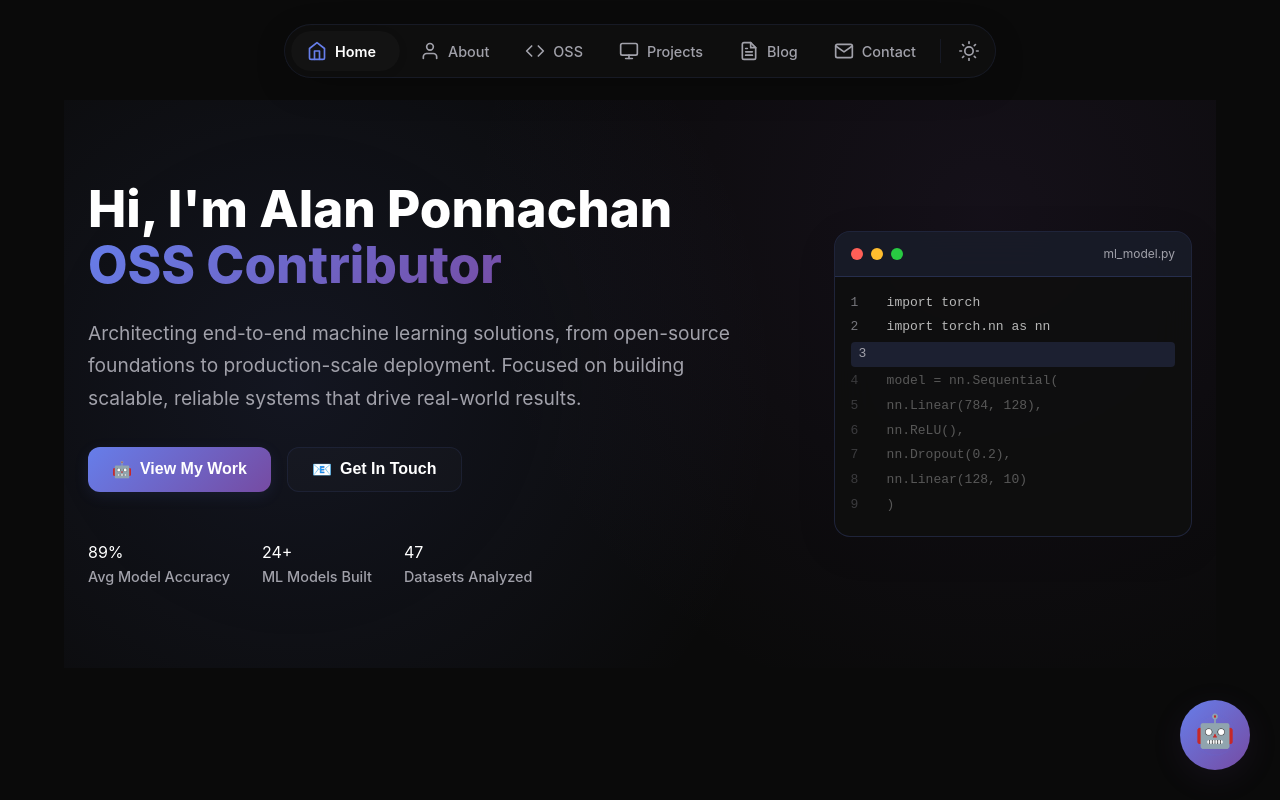
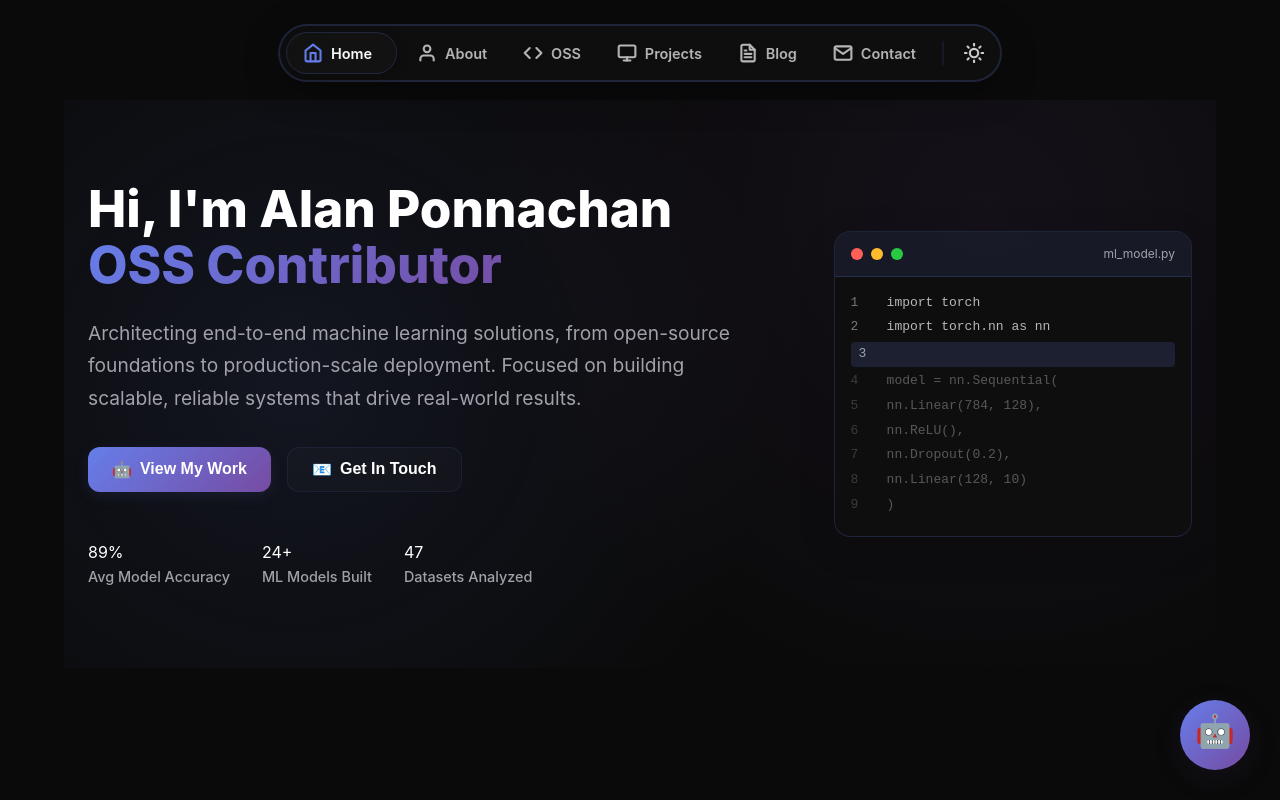
Before and after one commit to AlanPonnachan/AlanPonnachan.github.io, a React (Create React App) app: page / in a window 1280 px wide. Built offline with nearby package versions, Linux system fonts and the light colour scheme.

Commit message:
improve nav bar

```diff
--- a/src/App.css
+++ b/src/App.css
@@ -87,8 +87,13 @@ body {
   -webkit-backdrop-filter: blur(16px);
   padding: 6px;
   border-radius: 100px;
-  border: 1px solid var(--border-color);
-  box-shadow: 0 10px 40px -10px rgba(0,0,0,0.3);
+
+  /* UPDATED: Thicker border and stronger color */
+  border: 2px solid var(--border-color-strong);
+
+  /* Stronger shadow for better separation from background */
+  box-shadow: 0 10px 40px -10px rgba(0,0,0,0.5);
+
   gap: 4px;
   transition: all 0.3s ease;
 }
@@ -104,9 +109,13 @@ body {
   padding: 10px 16px;
   border-radius: 50px;
   cursor: pointer;
-  color: var(--text-secondary);
+
+  /* UPDATED: Use Primary color (White) with opacity instead of Gray */
+  color: var(--text-primary);
+  opacity: 0.7;
+
   font-family: 'Inter', sans-serif;
-  font-weight: 500;
+  font-weight: 600; /* Slightly bolder text */
   font-size: 0.9rem;
   transition: all 0.2s cubic-bezier(0.4, 0, 0.2, 1);
   overflow: hidden;
@@ -114,16 +123,18 @@ body {
 
 /* Hover Effect */
 .nav-item:hover {
-  color: var(--text-primary);
+  opacity: 1; /* Full brightness on hover */
   background: var(--hero-glow-1);
+  transform: translateY(-1px); /* Subtle lift */
 }
 
-/* Active State - The Pill Style */
+/* Active State */
 .nav-item.active {
+  opacity: 1;
   color: var(--text-primary);
   background: var(--card-background);
-  box-shadow: 0 2px 8px rgba(0,0,0,0.1);
-  font-weight: 600;
+  border: 1px solid var(--border-color-strong); /* Add subtle border to active pill */
+  box-shadow: 0 4px 12px rgba(0,0,0,0.2);
 }
 
 /* SVG Icon Styling */
@@ -133,56 +144,69 @@ body {
   justify-content: center;
 }
 
+/* UPDATED: Make icons slightly thicker */
+.nav-icon svg {
+  stroke-width: 2.5px;
+  filter: drop-shadow(0 1px 2px rgba(0,0,0,0.2)); /* Tiny shadow to pop against dark bg */
+}
+
 .nav-item.active .nav-icon {
   color: var(--gradient-start);
+  filter: drop-shadow(0 0 8px var(--hero-glow-1)); /* Glow for active icon */
 }
 
 /* Vertical Divider */
 .nav-divider {
-  width: 1px;
+  width: 2px; /* Thicker divider */
   height: 24px;
-  background: var(--border-color);
-  margin: 0 4px;
+  background: var(--border-color-strong);
+  margin: 0 6px;
+  opacity: 0.5;
 }
 
 /* Theme Toggle Button */
 .theme-toggle {
-  padding: 10px; /* Circle shape */
+  padding: 10px;
   border-radius: 50%;
+  opacity: 0.8;
 }
 
 .theme-toggle:hover {
+  opacity: 1;
   transform: rotate(15deg);
+  background: var(--hero-glow-1);
 }
 
 /* Responsive Design for Navigation */
 @media (max-width: 768px) {
   .navigation {
     top: auto;
-    bottom: 24px; /* Move to bottom on mobile for easier thumb reach */
+    bottom: 30px; /* Moved up slightly */
     width: auto;
   }
 
   .nav-dock {
     padding: 8px 12px;
-    background: rgba(15, 15, 15, 0.95); /* Slightly darker on mobile for contrast */
-    border: 1px solid rgba(255,255,255,0.1);
+    background: rgba(10, 10, 10, 0.85); /* Darker mobile background */
+    border: 2px solid rgba(255,255,255,0.15); /* Distinct border on mobile */
+    backdrop-filter: blur(20px);
   }
 
-  /* Hide text labels on mobile, show only icons */
   .nav-label {
     display: none;
   }
 
   .nav-item {
-    padding: 10px;
-    border-radius: 50%; /* Circle shape on mobile */
+    padding: 12px; /* Larger touch targets */
+    border-radius: 50%;
   }
 
   .nav-item.active {
     background: var(--hero-glow-1);
+    border: none;
   }
 }
+
 
 /* Main Content */
 .main-content {
```
